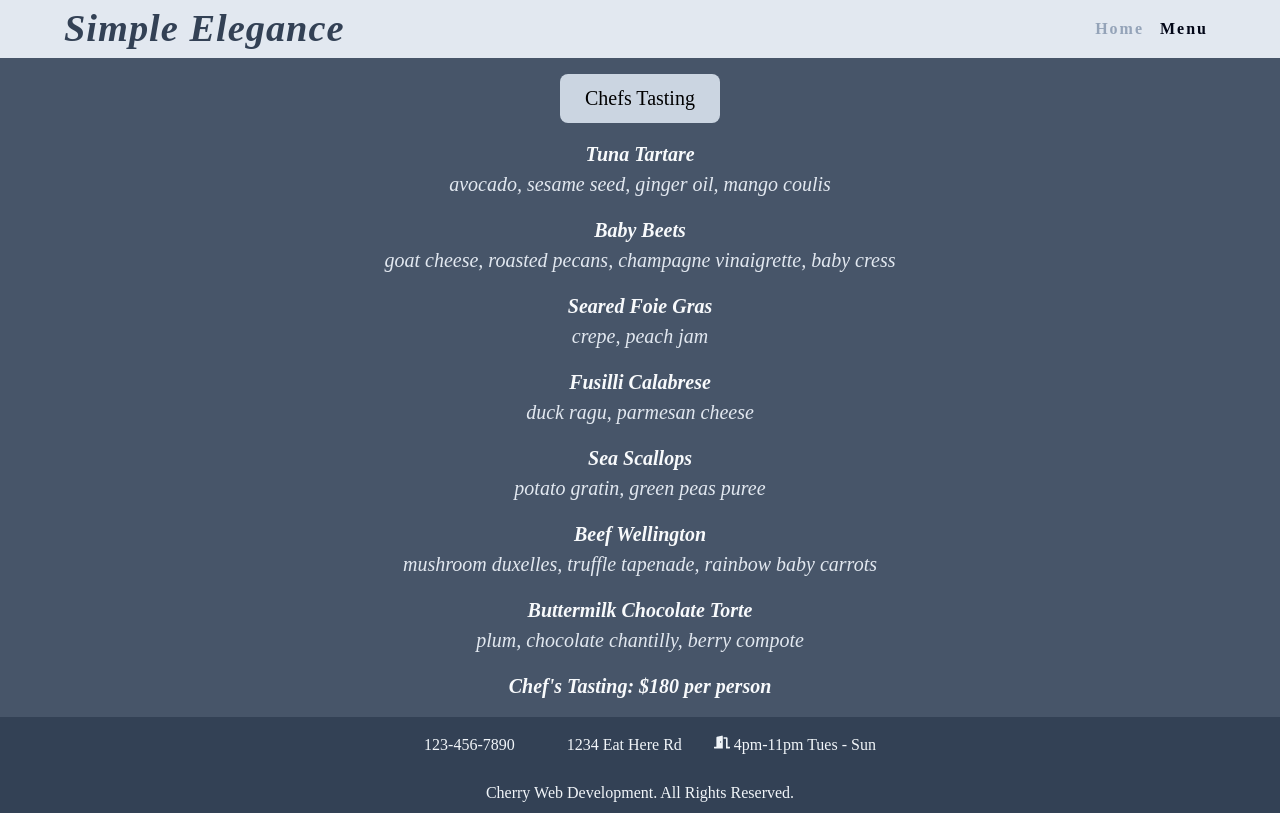
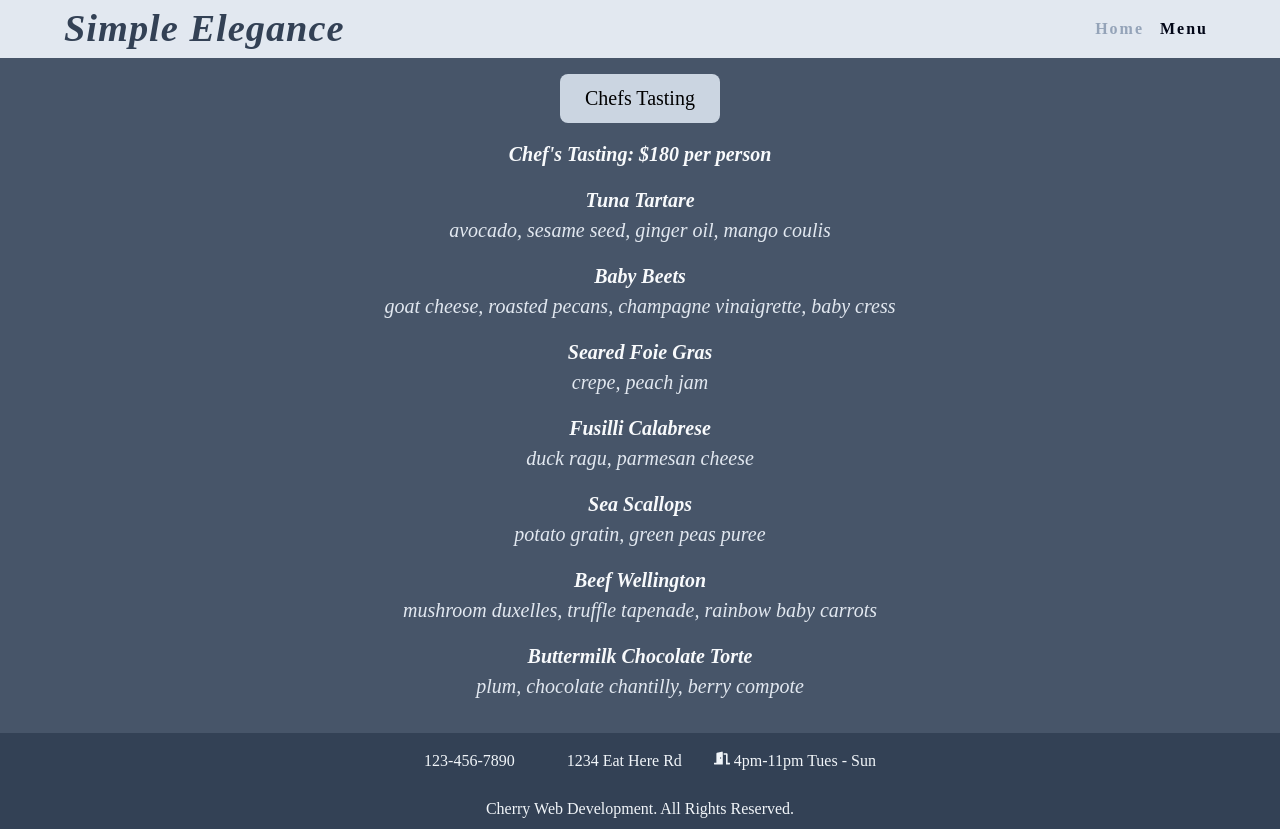
Before and after one commit to ken-cherry/restaurant-vite, a React (Vite) app: page /menu in a window 1280 px wide. Built offline with nearby package versions, Linux system fonts and the light colour scheme; some icons are missing.

Commit message:
Changed: menu cost to top of page.

```diff
--- a/src/components/Tasting.jsx
+++ b/src/components/Tasting.jsx
@@ -4,10 +4,10 @@ import TastingItem from "./TastingItem";
 const Tasting = ({ items }) => {
   return (
     <div className="section-center">
+      <div className="menu-cost">Chef's Tasting: $180 per person</div>
       {items.map((tastingItem) => {
         return <TastingItem key={tastingItem.id} {...tastingItem} />;
       })}
-      <div className="menu-cost">Chef's Tasting: $180 per person</div>
     </div>
   );
 };
--- a/src/components/ThreeCourse.jsx
+++ b/src/components/ThreeCourse.jsx
@@ -4,6 +4,7 @@ import ThreeCourseItems from "./ThreeCourseItems";
 const ThreeCourse = ({ appetizer, entree, desert }) => {
   return (
     <div className="section-center">
+      <div className="menu-cost">Three Course Prix Fixe: $100 per person</div>
       <div className="menu-title">
         <h2>Appetizers</h2>
         <div className="underline"></div>
@@ -31,7 +32,6 @@ const ThreeCourse = ({ appetizer, entree, desert }) => {
           <ThreeCourseItems key={threeCourseItem.id} {...threeCourseItem} />
         );
       })}
-      <div className="menu-cost">Three Course Prix Fixe: $100 per person</div>
     </div>
   );
 };
```
